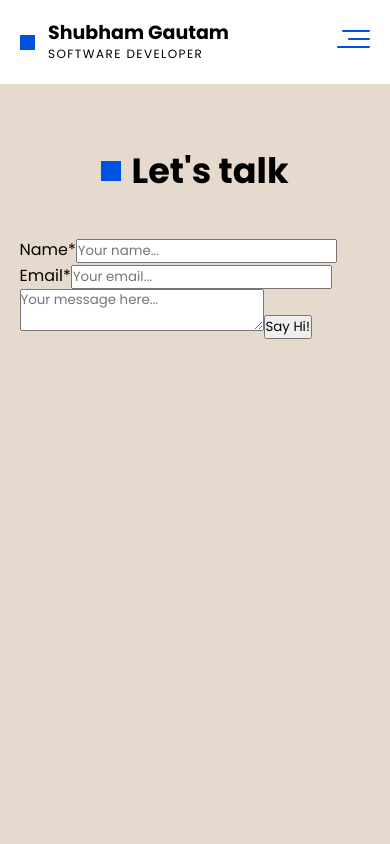
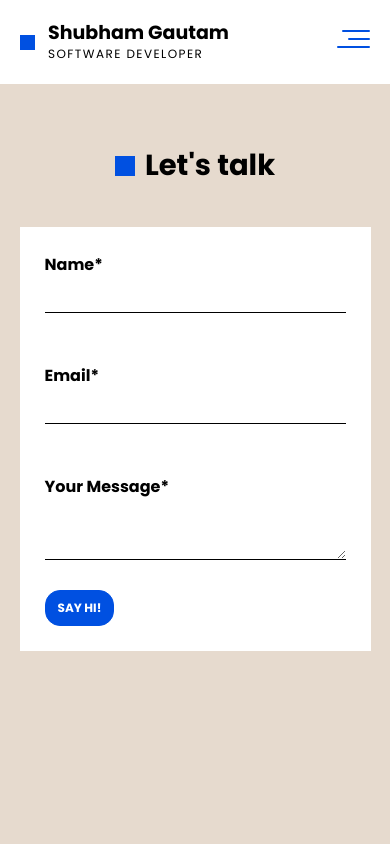
Before and after one commit to ishubham21/portfolio, a React (Create React App) app in the folder Client/: page /contact in a window 390 px wide. Shown: the top 844 px of the page. Built offline with nearby package versions, Linux system fonts and the light colour scheme.

Commit message:
completed the contact page

```diff
--- a/Client/package.json
+++ b/Client/package.json
@@ -2,7 +2,7 @@
   "name": "portfolio-shubham",
   "version": "0.1.0",
   "private": true,
-  "proxy": "http://localhost:4000",
+  "proxy": "https://portfolio-ishubham21.vercel.app/",
   "dependencies": {
     "@testing-library/jest-dom": "^5.14.1",
     "@testing-library/react": "^11.2.7",
--- a/Client/src/Contact/Contact.css
+++ b/Client/src/Contact/Contact.css
@@ -18,11 +18,11 @@
     align-items: center;
 }
 
-.contact-sub-container .position-section{
+.contact-sub-container .position-section {
     margin-top: 40px;
 }
 
-.contact-sub-container .loading-blk{
+.contact-sub-container .loading-blk {
     text-align: center;
     margin-top: 50px;
     font-size: 20px;
@@ -40,3 +40,101 @@
     font-size: 35px;
     font-family: 'Poppins-Bold';
 }
+
+.contact-sub-container .form{
+    background-color: #fff;
+    padding: 40px;
+}
+
+.contact-sub-container .details-container{
+    display: flex;
+    justify-content: space-between;
+}
+
+.contact-sub-container .form label{
+    display: block;
+    flex: 0 0 45%;
+    font-family: 'Poppins-Bold';
+    margin-bottom: 50px;
+}
+
+.contact-sub-container .form input{
+    display: block;
+    width: 100%;
+}
+
+.contact-sub-container .form textarea{
+    display: block;
+    width: 100%;
+}
+
+.contact-sub-container .form .label-textarea{
+    width: 100%;
+    margin-bottom: 30px;
+}
+
+.contact-sub-container .form input, .contact-sub-container .form textarea{
+    outline: none;
+    border: 0;
+    border-bottom: 1px solid #000;
+    margin-top: 10px;
+    font-size: 16px;
+    font-family: 'Poppins-Light';
+    letter-spacing: 0.06em;
+}
+
+.contact-sub-container .send{
+    padding: 10px 15px;
+    background-color: rgb(0, 80, 225);
+    color: #fff;
+    border-radius: 15px;
+    border: 1px solid rgb(0, 80, 225);
+    outline: none;
+    transition: 0.3s;
+    text-transform: uppercase;
+    font-family: 'Poppins-Bold';
+    font-size: 14px;
+}
+
+.contact-sub-container .success-blk{
+    position: absolute;
+    bottom: 125px;
+    background-color: rgba(0, 0 , 0, 0.7);
+    color: #fff;
+    padding: 20px;
+    animation: bottom_up 1s;
+}
+
+.display-none{
+    display: none;
+}
+
+
+@media (max-width: 539px){
+    .contact-head{
+        font-size: 29px;
+    }
+
+    .contact-sub-container .form{
+        padding: 25px;
+    }
+
+    .contact-sub-container .details-container{
+        flex-wrap: wrap;
+    }
+
+    .contact-sub-container .form label{
+        flex: 0 0 100%;
+    }
+
+    .contact-sub-container .send{
+        padding: 8px 12px;
+        font-size: 12px;
+    }
+
+    .contact-sub-container .success-blk{
+        bottom: 60px;
+        padding: 12px;
+        font-size: 14px;
+    }
+}
--- a/Client/src/Contact/Contact.js
+++ b/Client/src/Contact/Contact.js
@@ -6,6 +6,8 @@ const Contact = () => {
     const [name, setName] = useState(null)
     const [email, setEmail] = useState('')
     const [msg, setMsg] = useState('')
+
+    const [msgSent, setMsgSent] = useState(false)
 
     const handleSubmit = (e) => {
         e.preventDefault()
@@ -19,8 +21,18 @@ const Contact = () => {
             })
         })
             .then(() => {
-            console.log('Done');
+                //setting the message sent to true to display the block
+                setMsgSent(true)
+
+                //resetting the form
+                e.target.reset()
             })
+            .catch(err => console.error(err))
+
+        //doing this to hide the success-blk after 4 seconds of sending the message
+        setTimeout(() => {
+            setMsgSent(false)
+        }, 4000)
     }
 
     return (
@@ -33,27 +45,37 @@ const Contact = () => {
                 <div className="position-section">
                     <form action="" className="form" onSubmit={handleSubmit}>
 
-                        <label htmlFor="name">
+                        <div className="details-container">
+                            <label htmlFor="name" className="label-input">
                                 Name*
-                            <input type="text" name="name" id="name" placeholder="Your name..." required onChange={(e) => {
+                                <input type="text" name="name" id="name" required onChange={(e) => {
                                     setName(e.target.value)
                                 }} />
                             </label>
 
-                        <label htmlFor="email">
+                            <label htmlFor="email" className="label-input">
                                 Email*
-                            <input type="email" name="email" id="email" placeholder="Your email..." required onChange={(e) => {
+                                <input type="email" name="email" id="email" required onChange={(e) => {
                                     setEmail(e.target.value)
                                 }} />
                             </label>
-                        <label htmlFor="msg">
-                            <textarea name="msg" id="msg" placeholder="Your message here..." required onChange={(e) => {
+                        </div>
+
+                        <label htmlFor="msg" className="label-textarea">
+                            Your Message*
+                            <textarea name="msg" id="msg" required onChange={(e) => {
                                 setMsg(e.target.value)
                             }}></textarea>
                         </label>
-                        <button className="send">Say Hi!</button>
+
+                        <button className="send" type="submit">Say Hi!</button>
                     </form>
                 </div>
+
+                <div className={`success-blk ${msgSent ? '' : 'display-none'}`}>
+                    Your message has been sent!
+                </div>
+
             </div>
         </div>
     );
```
Also changed, not shown: 1 other file (tests, documents, lock files or other folders). Lines whose indentation alone changed are shown as unchanged.
